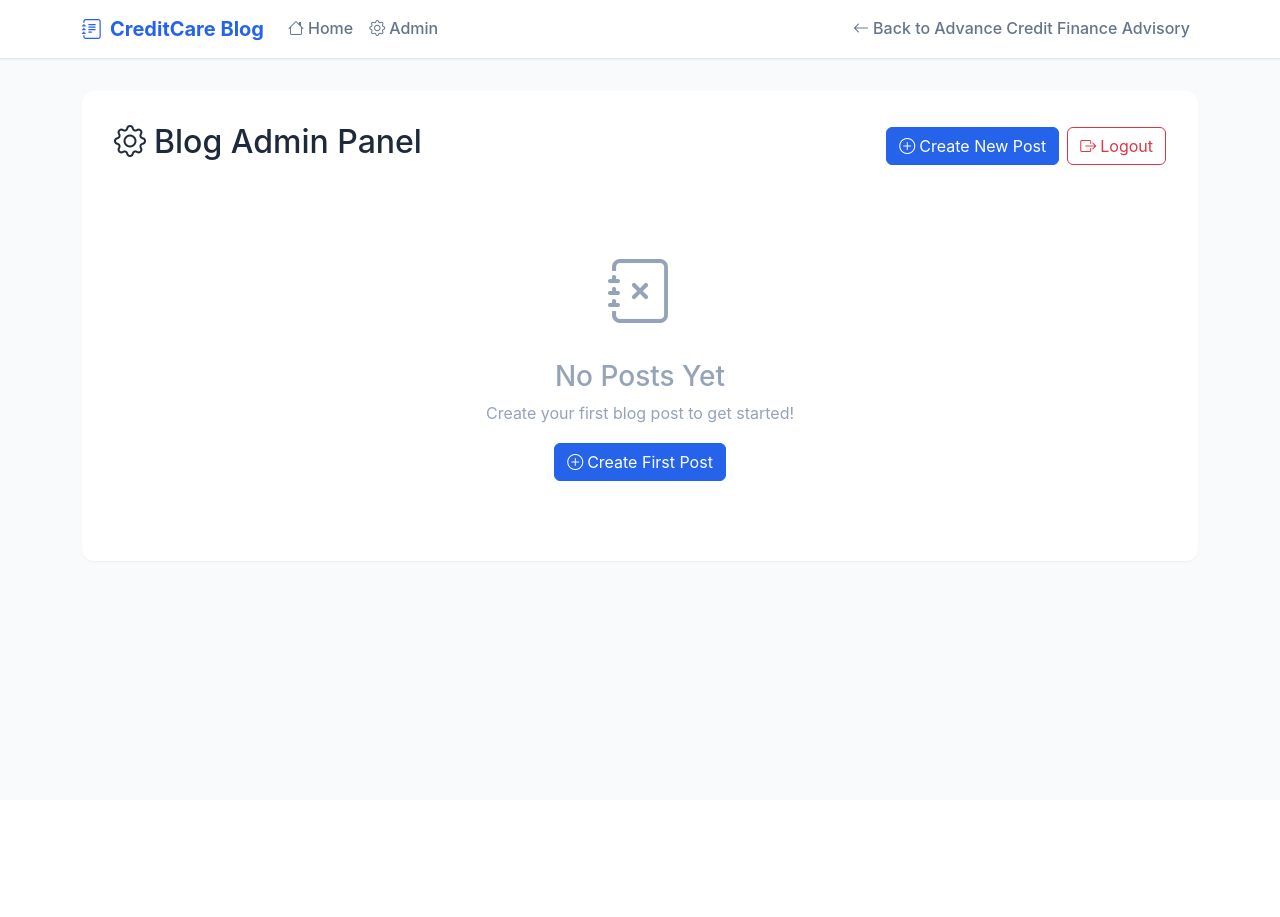
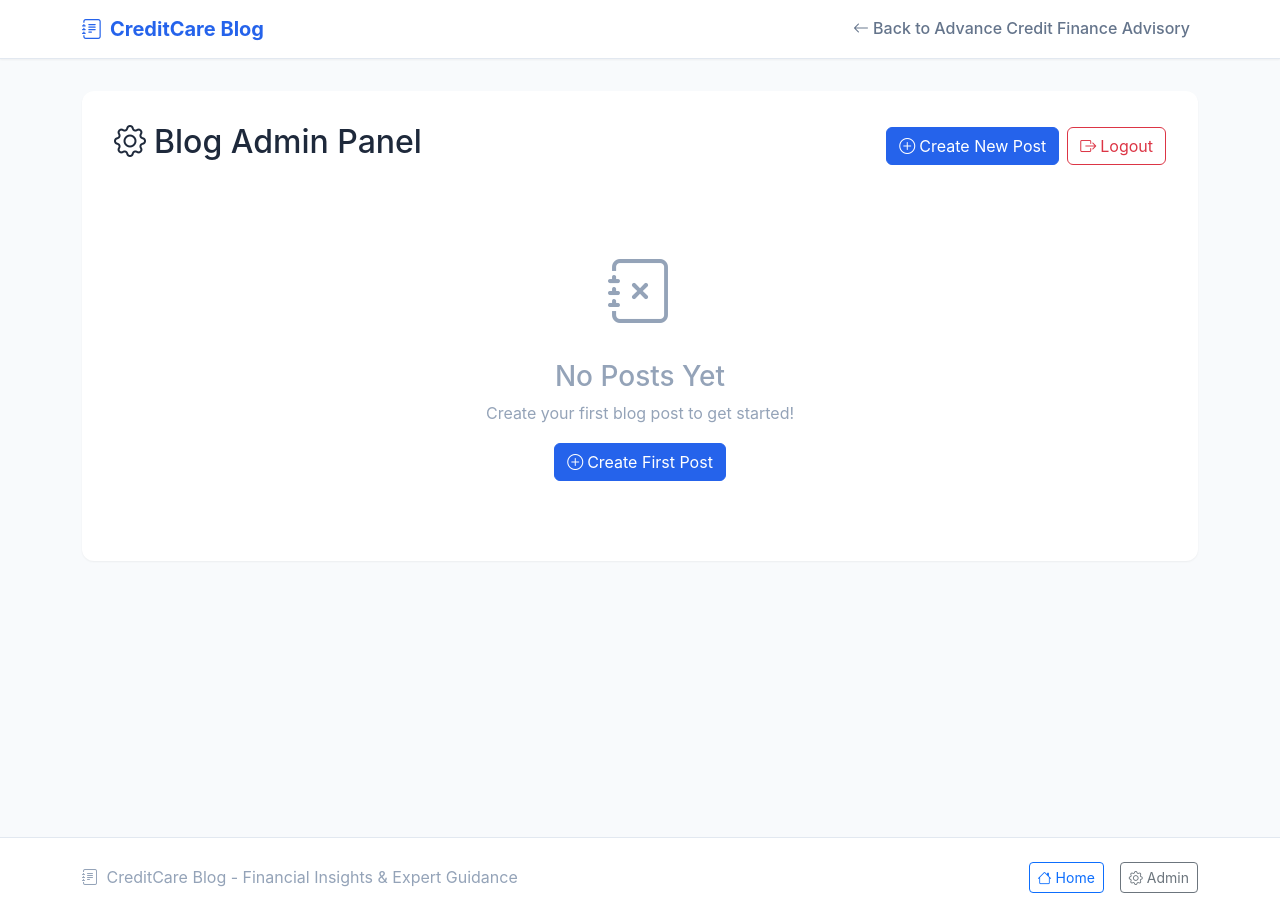
Before and after one commit to pragat206/advance-credit, a FastAPI app: page /blog/admin in a window 1280 px wide. Before the commit the page ends 562 px from the top, so only its background shows below. Run offline with FastAPI, Linux system fonts and the light colour scheme; a user stored in the database is signed in; some libraries are stand-ins or nearby versions.

Commit message:
Move Home and Admin buttons from navbar to footer

```diff
--- a/src/blog/templates/blog/base.html
+++ b/src/blog/templates/blog/base.html
@@ -189,20 +189,7 @@
             </button>
 
             <div class="collapse navbar-collapse" id="navbarNav">
-                <ul class="navbar-nav me-auto">
-                    <li class="nav-item">
-                        <a class="nav-link" href="/blog/">
-                            <i class="bi bi-house me-1"></i>Home
-                        </a>
-                    </li>
-                    <li class="nav-item">
-                        <a class="nav-link" href="/blog/admin/login">
-                            <i class="bi bi-gear me-1"></i>Admin
-                        </a>
-                    </li>
-                </ul>
-
-                <ul class="navbar-nav">
+                <ul class="navbar-nav ms-auto">
                     <li class="nav-item">
                         <a class="nav-link" href="/">
                             <i class="bi bi-arrow-left me-1"></i>Back to Advance Credit Finance Advisory
@@ -217,6 +204,30 @@
     <main class="main-content">
         {% block content %}{% endblock %}
     </main>
+
+    <!-- Footer -->
+    <footer class="blog-footer mt-5 py-4" style="background: var(--white); border-top: 1px solid var(--border-color);">
+        <div class="container">
+            <div class="row align-items-center">
+                <div class="col-md-6">
+                    <p class="mb-0 text-muted">
+                        <i class="bi bi-journal-text me-1"></i>
+                        CreditCare Blog - Financial Insights & Expert Guidance
+                    </p>
+                </div>
+                <div class="col-md-6 text-md-end">
+                    <div class="d-flex gap-3 justify-content-md-end justify-content-center">
+                        <a href="/blog/" class="btn btn-outline-primary btn-sm">
+                            <i class="bi bi-house me-1"></i>Home
+                        </a>
+                        <a href="/blog/admin/login" class="btn btn-outline-secondary btn-sm">
+                            <i class="bi bi-gear me-1"></i>Admin
+                        </a>
+                    </div>
+                </div>
+            </div>
+        </div>
+    </footer>
 
     <!-- Bootstrap JS -->
     <script src="https://cdn.jsdelivr.net/npm/bootstrap@5.3.0/dist/js/bootstrap.bundle.min.js"></script>
```
